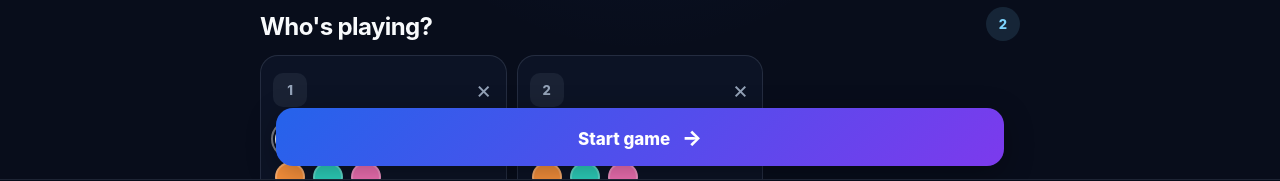
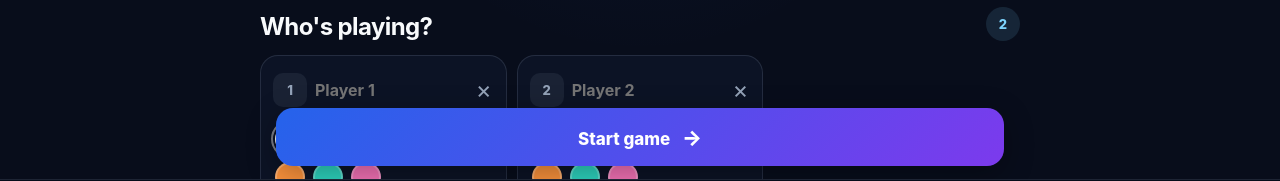
Before and after one commit to flofy/KeepScore, a React (Vite) app: page / in a window 1280 px wide. Shown: the part 556-737 px from the top of the page. Built offline with nearby package versions, Linux system fonts and the light colour scheme.

Commit message:
add player name placeholders to unified setup

```diff
--- a/src/ui/GameSetup.tsx
+++ b/src/ui/GameSetup.tsx
@@ -177,6 +177,7 @@ export function GameSetup({
                 <span className="player-number">{index + 1}</span>
                 <input
                   value={name}
+                  placeholder={t("playerNumber") + " " + (index + 1)}
                   onChange={(event) => updateName(index, event.target.value)}
                   aria-label={
                     t("playerNumber") +
```
